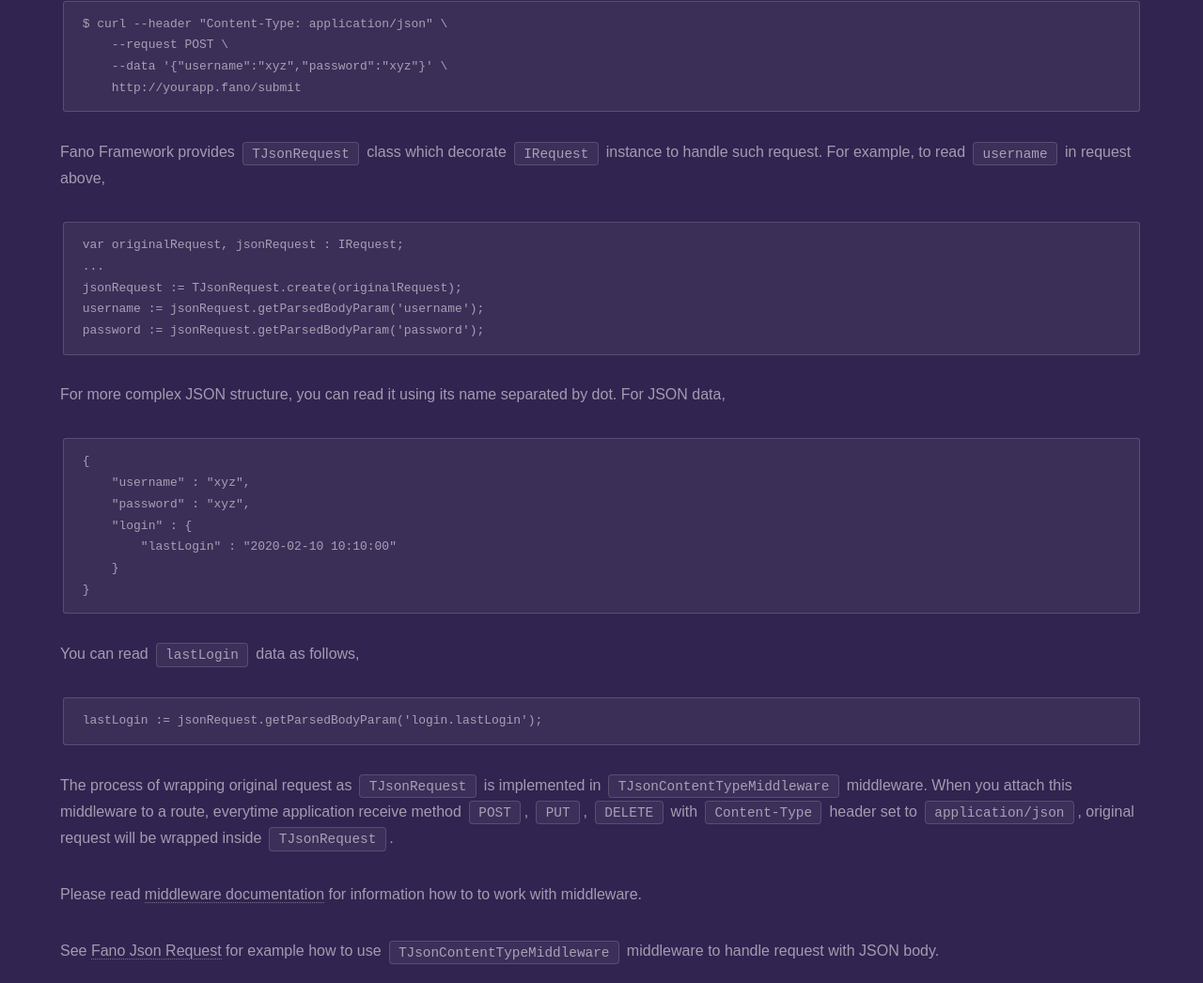
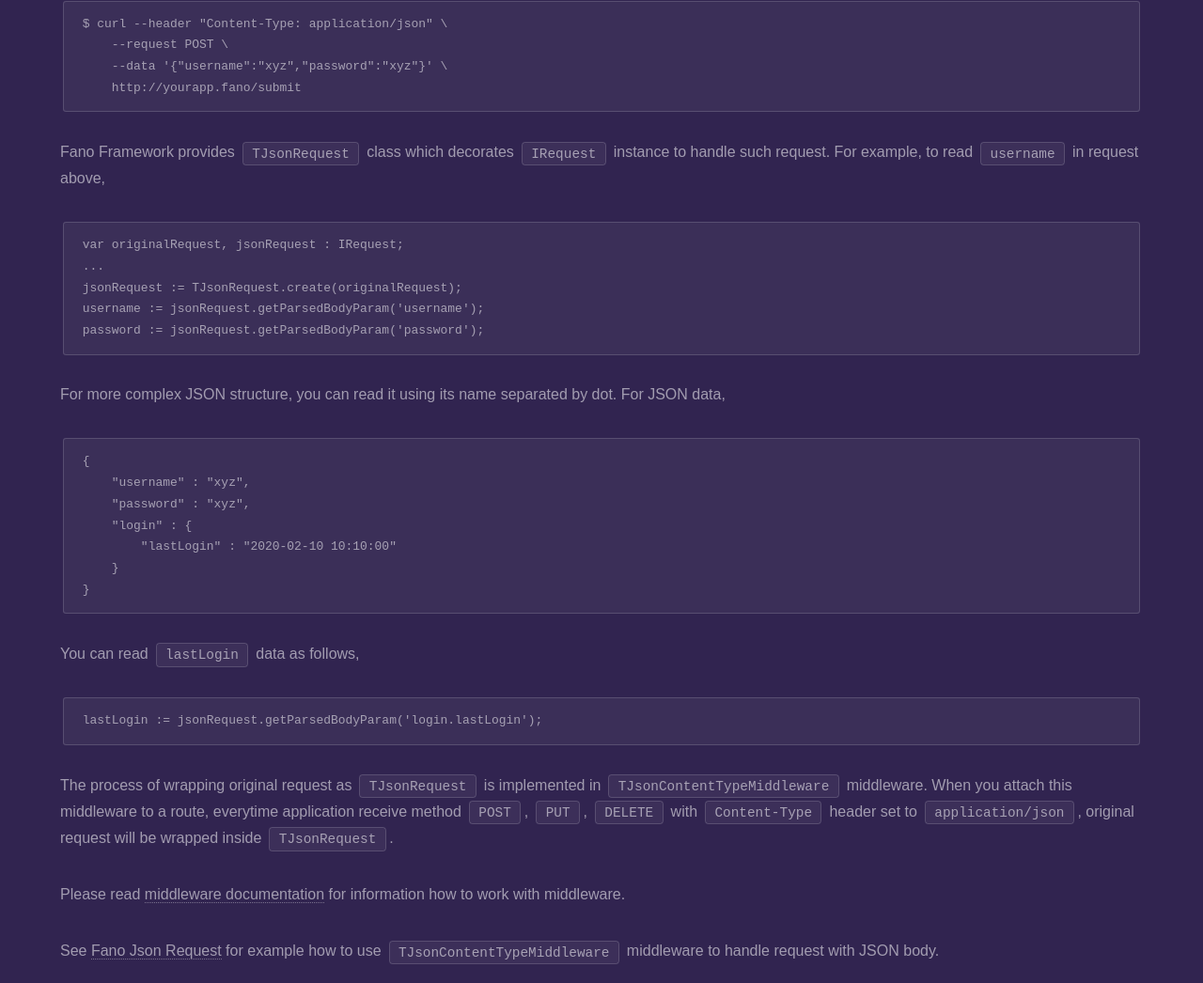
Before and after one commit to fanoframework/fanoframework.github.io, a Jekyll site: the page built from working-with-request/index.md, in a window 1280 px wide and 1400 px high, scrolled down 3576 px. Shown: the part 107-1153 px from the top of the window at 94% size. Built offline with Jekyll 4.4.1, drawn with Linux system fonts in a browser that asks for light colours; our own code applies the rules of GitHub Pages for plain Markdown files.

Commit message:
fix typo

````diff
--- a/working-with-request/index.md
+++ b/working-with-request/index.md
@@ -153,7 +153,7 @@
     http://yourapp.fano/submit
 ```
 
-Fano Framework provides `TJsonRequest` class which decorate `IRequest` instance to handle such request. For example, to read `username` in request above,
+Fano Framework provides `TJsonRequest` class which decorates `IRequest` instance to handle such request. For example, to read `username` in request above,
 
 ```
 var originalRequest, jsonRequest : IRequest;
@@ -182,7 +182,7 @@
 
 The process of wrapping original request as `TJsonRequest` is implemented in `TJsonContentTypeMiddleware` middleware. When you attach this middleware to a route, everytime application receive method `POST`, `PUT`, `DELETE` with `Content-Type` header set to `application/json`, original request will be wrapped inside `TJsonRequest`.
 
-Please read [middleware documentation](/middlewares) for information how to to work with middleware.
+Please read [middleware documentation](/middlewares) for information how to work with middleware.
 
 See [Fano Json Request](https://github.com/fanoframework/fano-json-request) for example how to use `TJsonContentTypeMiddleware` middleware to handle request with JSON body.
 
````
